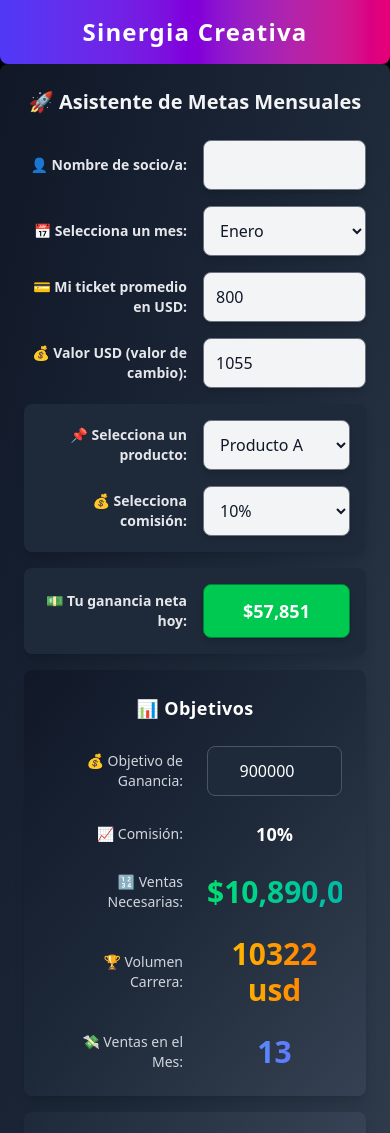
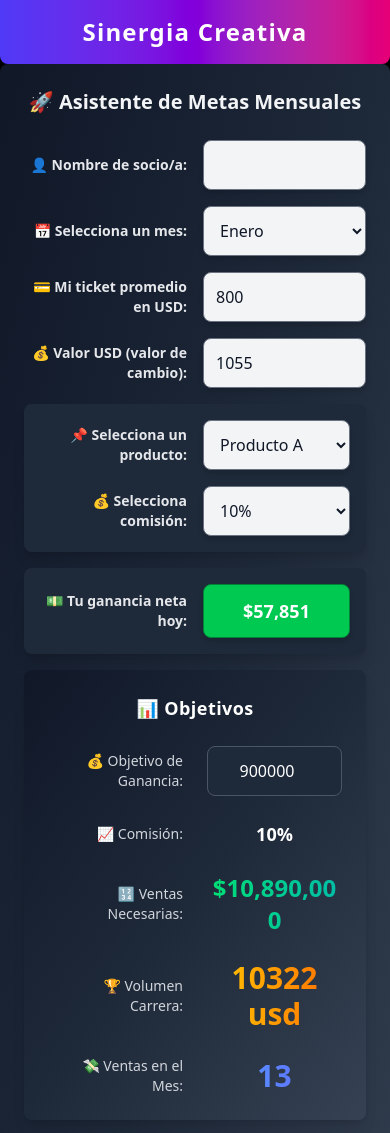
Before and after one commit to matiascruz-beep/DesafioFrontend, a React (Vite) app: page / in a window 390 px wide. Shown: the top 1133 px of the page. Built offline with nearby package versions, Linux system fonts and the light colour scheme.

Commit message:
cambio el useState de ticketpromedio

```diff
--- a/src/components/objetivos.jsx
+++ b/src/components/objetivos.jsx
@@ -55,12 +55,13 @@
   </div>
 
   {/* Ventas Necesarias */}
-  <div className="grid grid-cols-2 gap-6 items-center mb-6">
-    <p className="text-sm text-gray-300 text-right">🔢 Ventas Necesarias:</p>
-    <p className="text-3xl font-bold bg-clip-text text-transparent bg-gradient-to-r from-green-400 to-teal-500">
-      ${ventasNecesarias.toLocaleString()}
-    </p>
-  </div>
+<div className="grid grid-cols-2 gap-6 items-center mb-6">
+  <p className="text-sm text-gray-300 text-right">🔢 Ventas Necesarias:</p>
+  <p className="text-2xl sm:text-3xl font-bold bg-clip-text text-transparent bg-gradient-to-r from-green-400 to-teal-500 break-words">
+    ${ventasNecesarias.toLocaleString()}
+  </p>
+</div>
+
 
   {/* Volumen Carrera */}
   <div className="grid grid-cols-2 gap-6 items-center mb-6">
```
